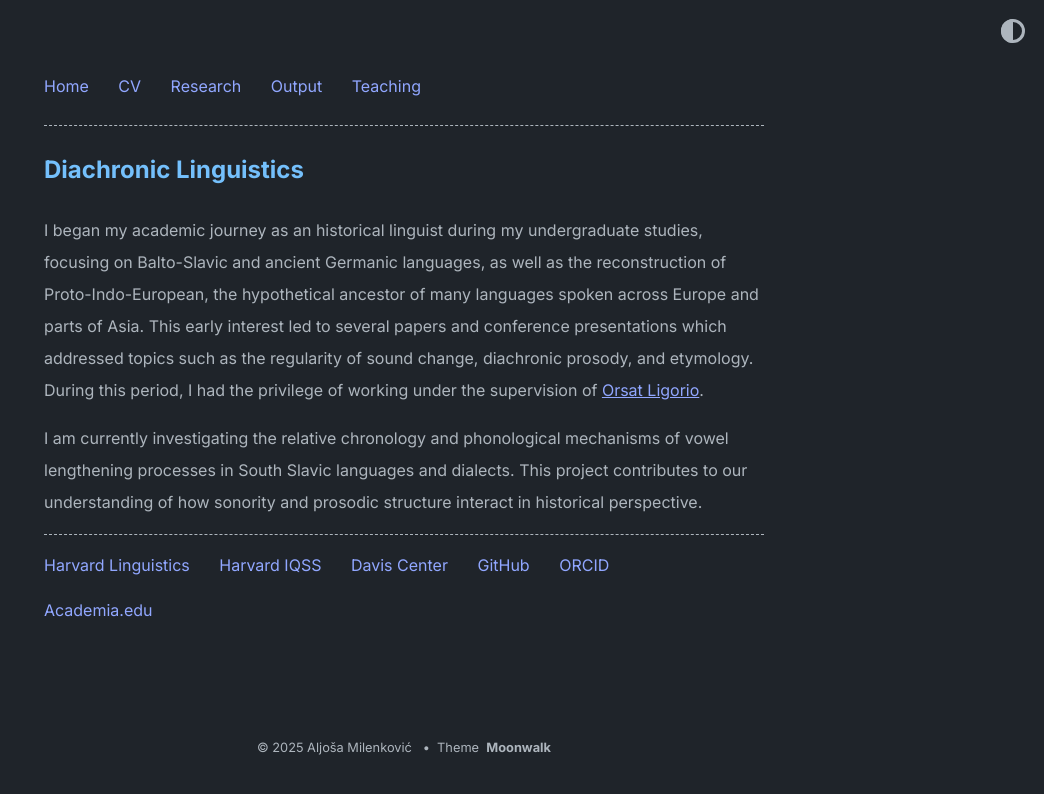
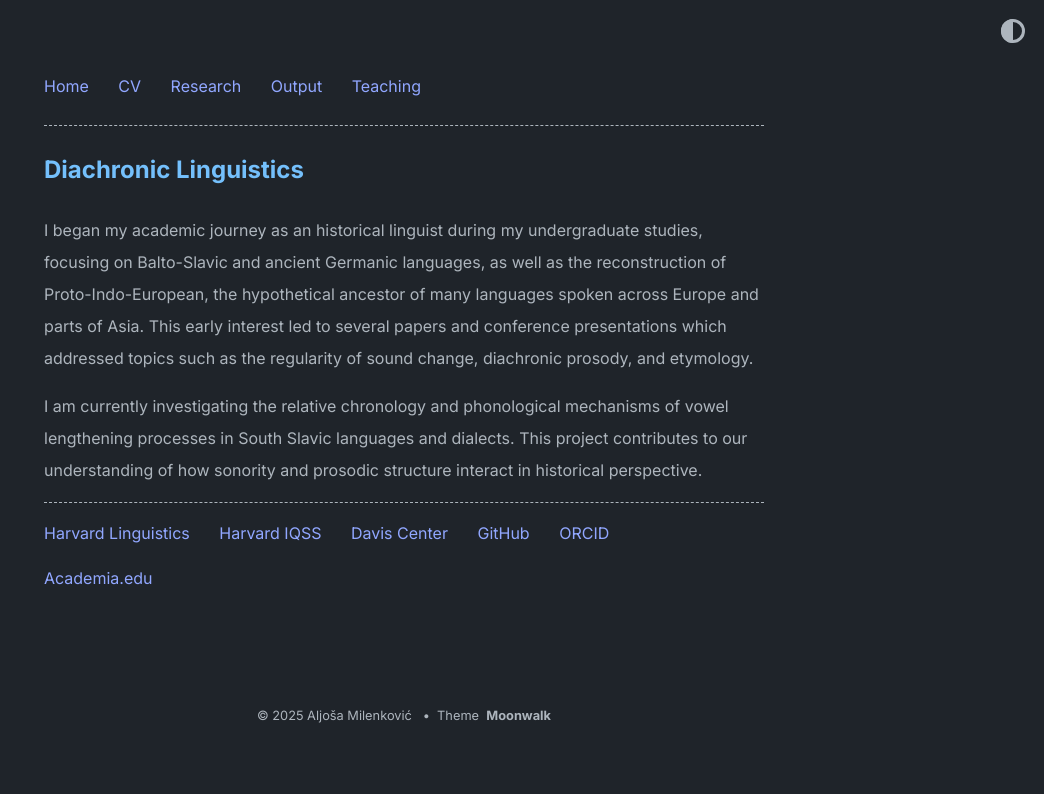
Before and after one commit to AljosaMilenkovic/AljosaMilenkovic.github.io, a Jekyll site: the page built from research/diachrony.md, in a window 1280 px wide. Shown: the top 794 px of the page, without its empty margins (236-1280 px from the left). Built offline with Jekyll 4.4.1, drawn with Linux system fonts in a browser that asks for light colours.

Commit message:
Update diachrony.md

```diff
--- a/research/diachrony.md
+++ b/research/diachrony.md
@@ -4,6 +4,6 @@ title: Diachronic Linguistics
 permalink: /research/diachrony/
 ---
 
-I began my academic journey as an historical linguist during my undergraduate studies, focusing on Balto-Slavic and ancient Germanic languages, as well as the reconstruction of Proto-Indo-European, the hypothetical ancestor of many languages spoken across Europe and parts of Asia. This early interest led to several papers and conference presentations which addressed topics such as the regularity of sound change, diachronic prosody, and etymology. During this period, I had the privilege of working under the supervision of [Orsat Ligorio](https://ligor.io/resume).
+I began my academic journey as an historical linguist during my undergraduate studies, focusing on Balto-Slavic and ancient Germanic languages, as well as the reconstruction of Proto-Indo-European, the hypothetical ancestor of many languages spoken across Europe and parts of Asia. This early interest led to several papers and conference presentations which addressed topics such as the regularity of sound change, diachronic prosody, and etymology.
 
 I am currently investigating the relative chronology and phonological mechanisms of vowel lengthening processes in South Slavic languages and dialects. This project contributes to our understanding of how sonority and prosodic structure interact in historical perspective.
```
